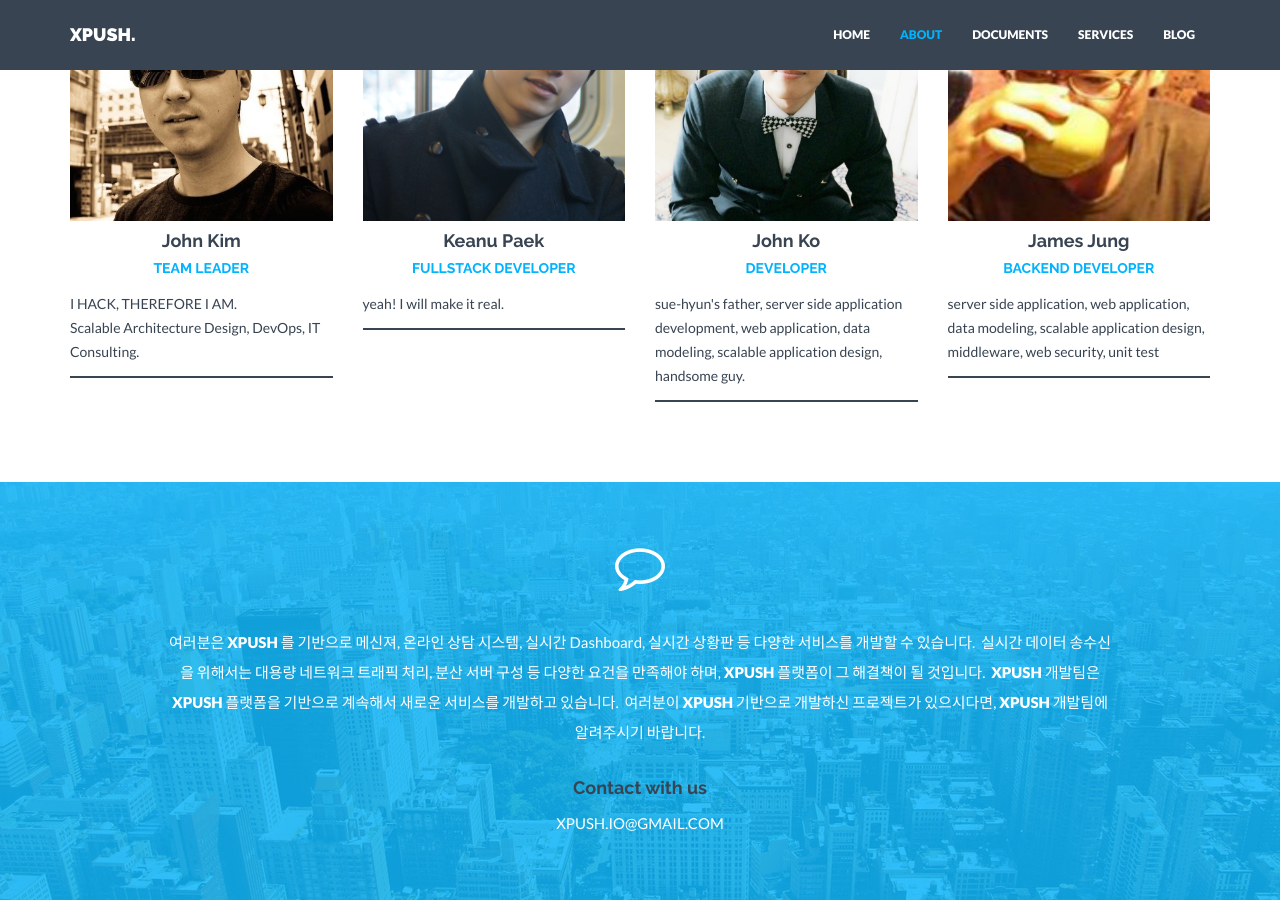
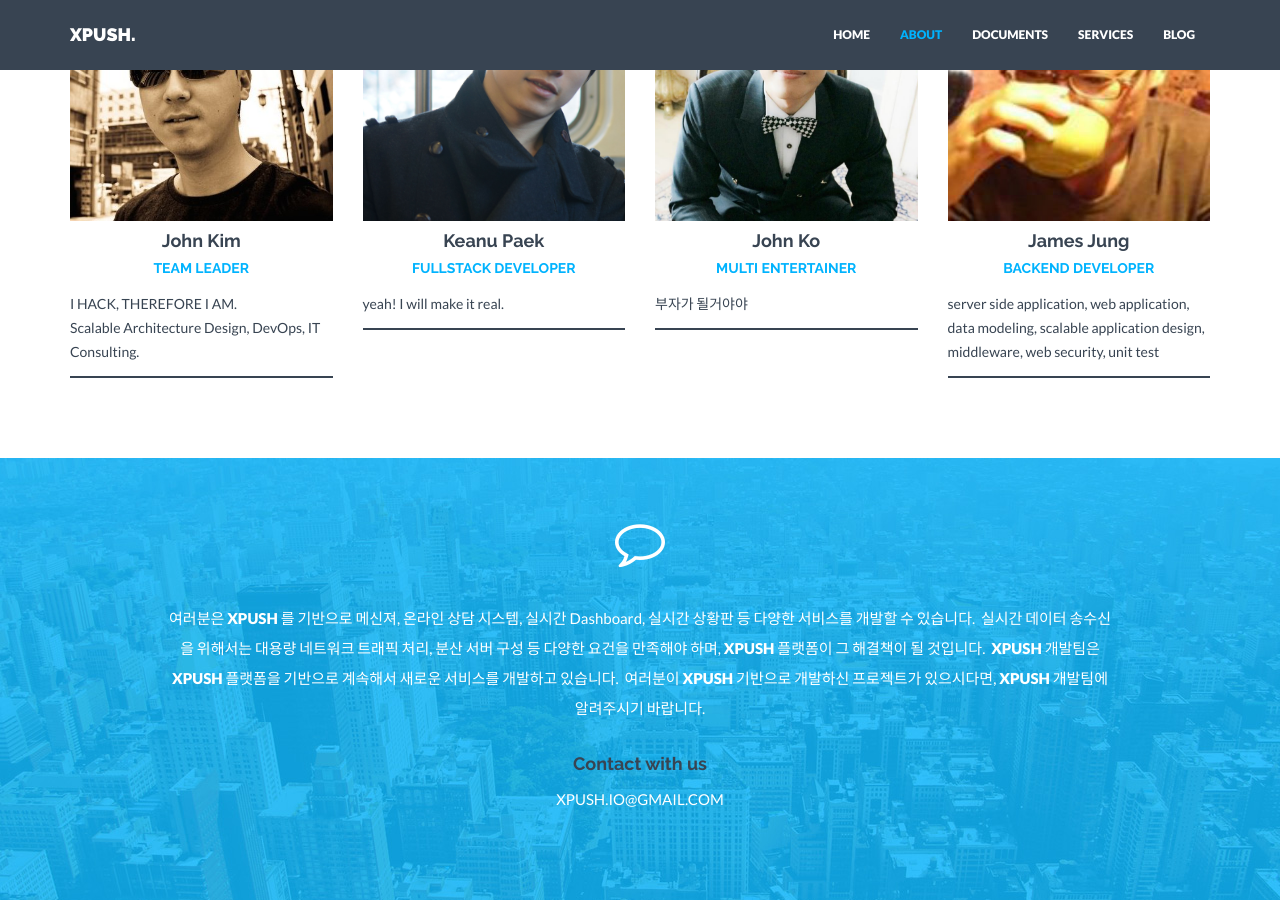
Before and after one commit to xpush/xpush.github.io, a Jekyll site: the page built from about/index.md, in a window 1280 px wide and 900 px high, scrolled down 3312 px. Built offline with Jekyll 4.4.1, drawn with Linux system fonts in a browser that asks for light colours; nearby versions of some CDN libraries.

Commit message:
부자가 될거야

```diff
--- a/_data/members.yml
+++ b/_data/members.yml
@@ -18,11 +18,11 @@
 
 - name: John Ko
   image: /lib/img/team/johnko.png
-  role: DEVELOPER
+  role: MULTI ENTERTAINER
   email: eunsan.ko@gmail.com
   facebook: https://www.facebook.com/john.ko.54
   github: https://github.com/EunsanKo
-  description: sue-hyun's father, server side application development, web application, data modeling, scalable application design, handsome guy.
+  description: 부자가 될거야야
 
 - name: James Jung
   image: /lib/img/team/james.jpg
```
